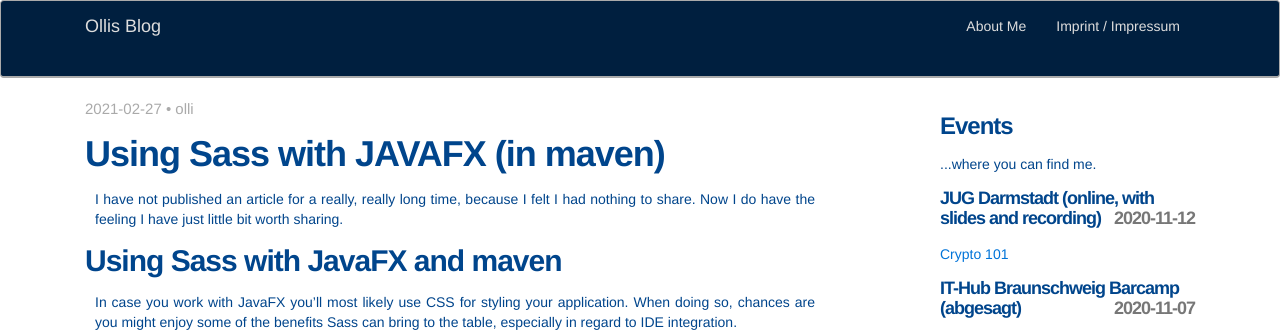
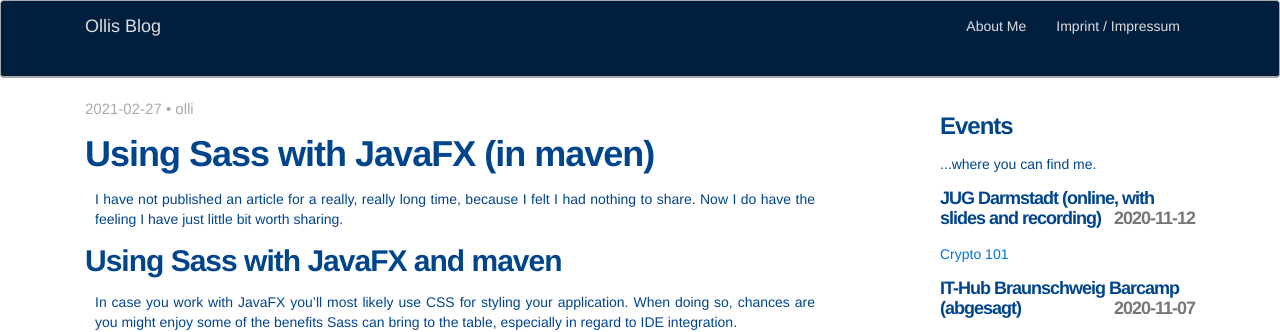
Before and after one commit to omilke/omilke.github.io, a Jekyll site: the page built from _posts/2021-02-27-using-sas-with-javafx.md, in a window 1280 px wide. Shown: the top 332 px of the page. Built offline with Jekyll 4.4.1, drawn with Linux system fonts in a browser that asks for light colours.

```diff
--- a/_posts/2021-02-27-using-sas-with-javafx.md
+++ b/_posts/2021-02-27-using-sas-with-javafx.md
@@ -1,6 +1,6 @@
 ---
 layout: post
-title:  "Using Sass with JAVAFX (in maven)"
+title:  "Using Sass with JavaFX (in maven)"
 date:   2021-02-27 09:00:00
 categories: practical, tools
 tags: [Maven, UI, JavaFX]
```
